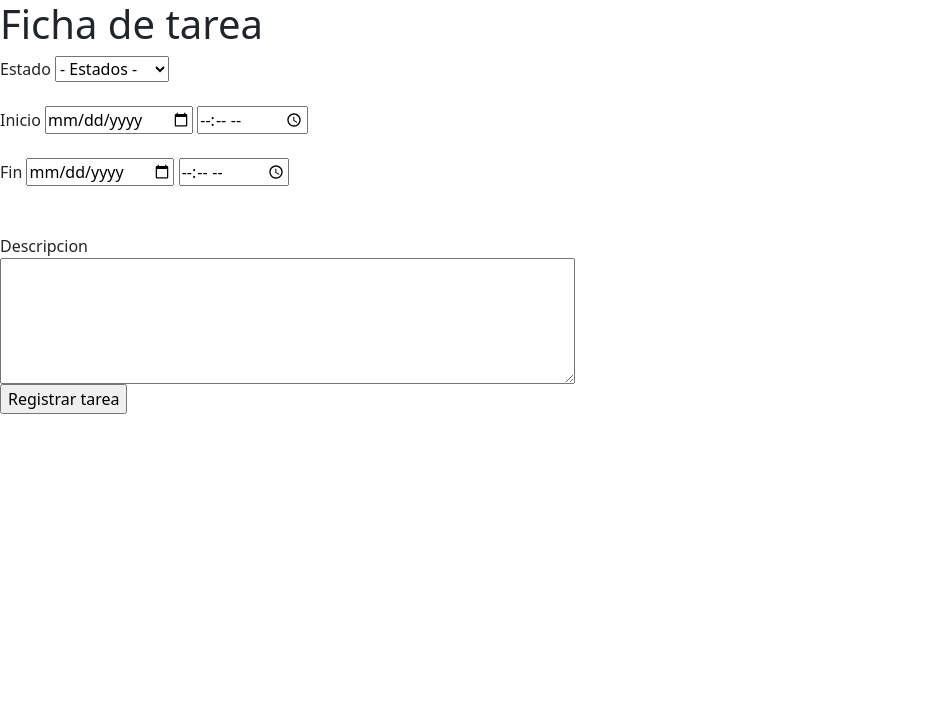
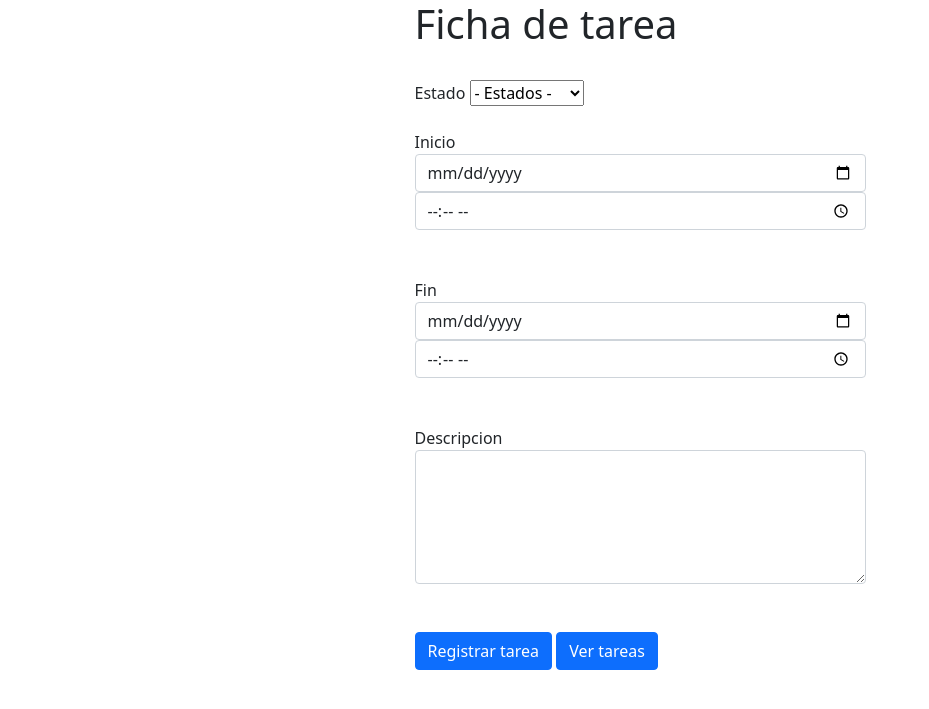
Before and after one commit to manusoftwaredelsol/tareas, a PHP site: page /crearTarea/ in a window 1280 px wide. Shown: the top 709 px of the page, without its empty margins (0-929 px from the left). Run offline with PHP 8.4, Linux system fonts and the light colour scheme.

Commit message:
cambios leves
cambios en el css, añadidos botones y enlaces en la pagina de crear tareas, eliminación de las etiquetas html sobrantes en el login.

```diff
--- a/src/pages/tareas/crearTarea.php
+++ b/src/pages/tareas/crearTarea.php
@@ -24,10 +24,14 @@ if (isset($_POST['crearTarea'])) {
 ?>
 
 
+
+<div class="container">
+    <div class="row">
+        <div class="col-sm-9 col-md-7 col-lg-5 mx-auto">
             <h1>Ficha de tarea</h1>
-<div>
+            <br/>
             <form method="post" action="" name="registroTarea">
-        <div class="form-element">
+            <div class="form-label-group">
                 Estado  <select name="estado">
 		<option selected="selected">- Estados -</option>
 		<option>No iniciada</option>
@@ -36,20 +40,25 @@ if (isset($_POST['crearTarea'])) {
                 </select>
             </div>
             <br>
-        <div class="form-element">
-            Inicio <input type="date" id="fecha_inicio" name="inicio_tarea"/>
-            <input type="time" name="hora_inicio"/>
+            <div class="form-label-group">
+            Inicio <input type="date" class="form-control" id="fecha_inicio" name="inicio_tarea"/>
+            <input type="time" class="form-control" name="hora_inicio"/>
             <br><br>
-            Fin <input type="date" id="fecha_fin" name="fin_tarea"/>
-            <input type="time" name="hora_fin"/>
+            Fin <input type="date" class="form-control" id="fecha_fin" name="fin_tarea"/>
+            <input type="time" class="form-control" name="hora_fin"/>
             </div>
             <br>
             <br>
-        <div class="form-element">
+            <div class="form-label-group">
             Descripcion
             <br>
-            <textarea id="descripcion" name="descripcion" rows="5" cols="60"></textarea>
+            <textarea id="descripcion" class="form-control" name="descripcion" rows="5" cols="60"></textarea>
             </div>
-        <input type="submit" name="crearTarea" value="Registrar tarea">
+            <br>
+            <br>
+            <button class="btn btn-primary text-center" type="submit" name="crearTarea" value="Registrar tarea">Registrar tarea</button>
+            <a class="btn btn-primary text-center" href="/tareas">Ver tareas</a>
             </form>
         </div>
+    </div>
+</div>
--- a/src/pages/tareas/tareas.php
+++ b/src/pages/tareas/tareas.php
@@ -82,5 +82,5 @@ $query->execute();
 </div>
 </div>
     <br/>
-    <a href="/userpage"> Volver a la página de usuario </a>
+    <a class="btn btn-primary text-center" href="/userpage"> Volver a la página de usuario </a>
 </div>
```
Also changed, not shown: src/pages/login/login.php (+0 -11 lines), src/pages/register/register.php (+35 -36 lines), src/pages/userpage/userpage.php (+4 -4 lines). Lines whose indentation alone changed are shown as unchanged.
